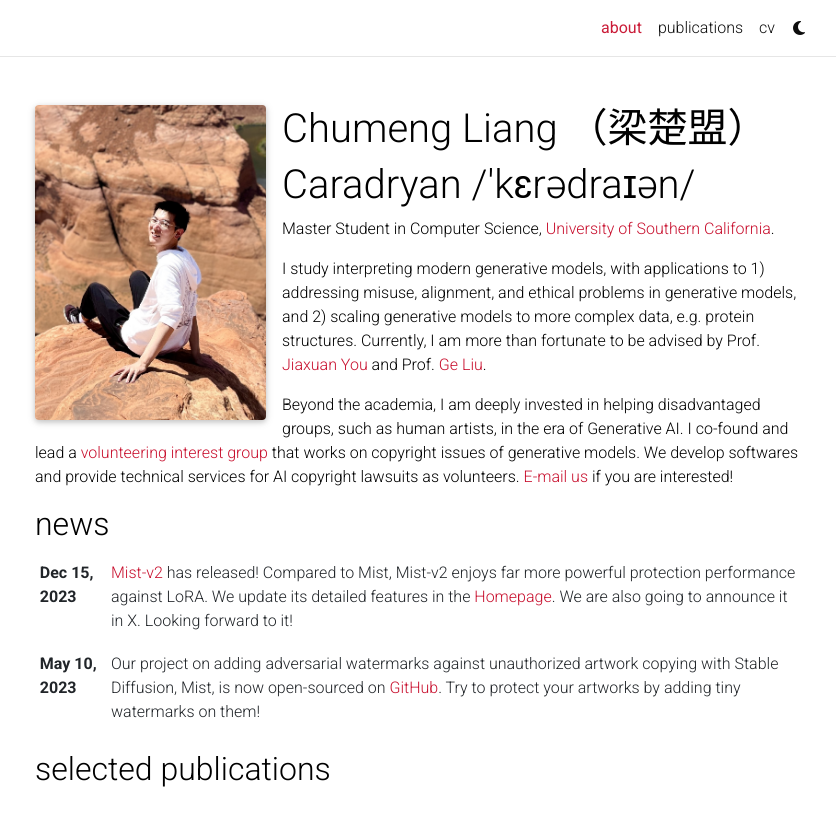
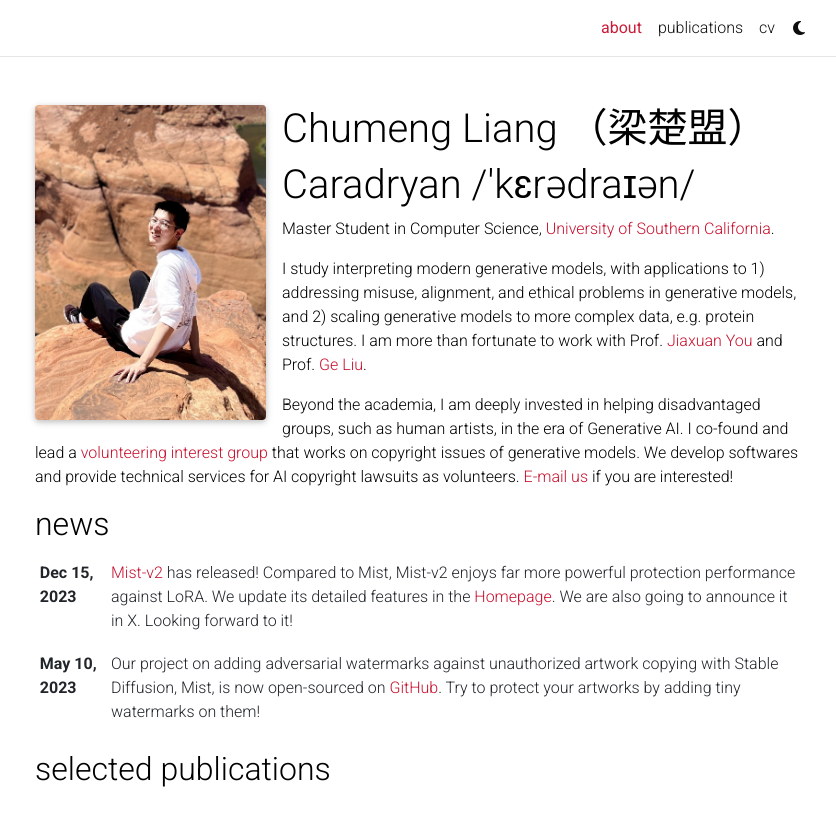
Before and after one commit to caradryanl/caradryanl.github.io, a Jekyll site: the page built from _pages/about.md, in a window 1280 px wide and 1086 px high, cut to the strip 0-816 px from the top of the window. Shown: the whole strip, without its empty margins (220-1056 px from the left). Built offline with Jekyll 4.4.1, drawn with Linux system fonts in a browser that asks for light colours; full-size pictures stand in for the smaller copies a plugin makes; comment, search, counter and statistics services are not loaded; a style sheet for code colours, icons or effects is not loaded.

Commit message:
[feat] update bio

```diff
--- a/_pages/about.md
+++ b/_pages/about.md
@@ -17,7 +17,7 @@
 
 [//]: Write your biography here. Tell the world about yourself. Link to your favorite [subreddit](http://reddit.com). You can put a picture in, too. The code is already in, just name your picture `prof_pic.jpg` and put it in the `img/` folder.
 
-I study interpreting modern generative models, with applications to 1) addressing misuse, alignment, and ethical problems in generative models, and 2) scaling generative models to more complex data, e.g. protein structures. Currently, I am more than fortunate to be advised by Prof. [Jiaxuan You](https://cs.stanford.edu/people/jiaxuan/) and Prof. [Ge Liu](https://www.mit.edu/~geliu/).
+I study interpreting modern generative models, with applications to 1) addressing misuse, alignment, and ethical problems in generative models, and 2) scaling generative models to more complex data, e.g. protein structures. I am more than fortunate to work with Prof. [Jiaxuan You](https://cs.stanford.edu/people/jiaxuan/) and Prof. [Ge Liu](https://www.mit.edu/~geliu/).
 
 
 Beyond the academia, I am deeply invested in helping disadvantaged groups, such as human artists, in the era of Generative AI. I co-found and lead a [volunteering interest group](https://psyker-team.github.io/index_en.html) that works on copyright issues of generative models. We develop softwares and provide technical services for AI copyright lawsuits as volunteers. [E-mail us](mailto:mist202304@gmail.com) if you are interested!
```
